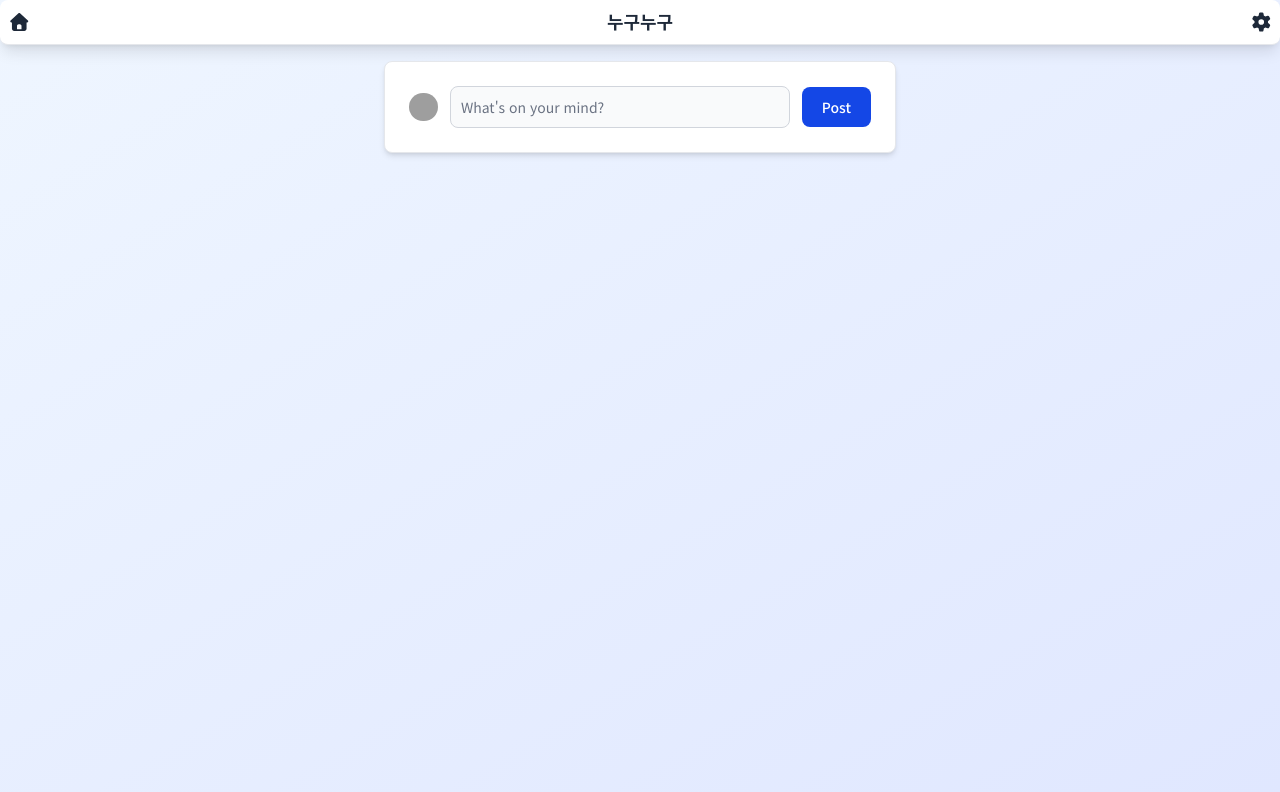
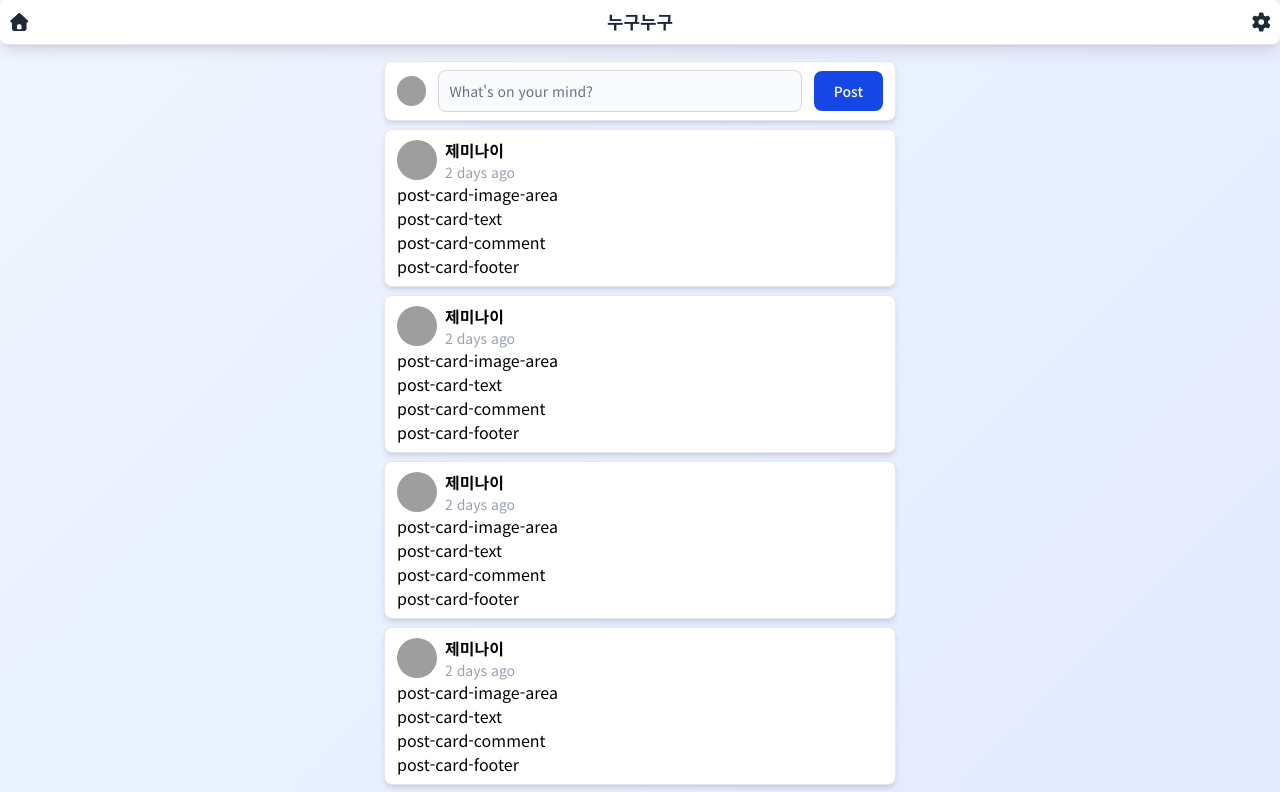
Before and after one commit to 1119xkwks/msa-k8s-taek-story, a React (Vite) app in the folder taek-story-react/taek-story-user/: page / in a window 1280 px wide. Shown: the top 792 px of the page. Built offline with nearby package versions, Linux system fonts and the light colour scheme; grey boxes are pictures that could not be loaded; a web font is replaced by a local one.

Commit message:
중간커밋

```diff
--- a/taek-story-react/taek-story-user/src/components/Header.css
+++ b/taek-story-react/taek-story-user/src/components/Header.css
@@ -1,7 +1,7 @@
 @import "tailwindcss";
 
 .header {
-    @apply flex items-center p-2 border-b text-lg border-gray-200 rounded-lg shadow-lg overflow-hidden  bg-white;
+    @apply sticky top-0 z-50 flex items-center p-2 border-b text-lg border-gray-200 rounded-lg shadow-lg overflow-hidden  bg-white;
 }
 
 .header > div {
--- /dev/null
+++ b/taek-story-react/taek-story-user/src/components/card/PostCard.css
@@ -0,0 +1,25 @@
+@import 'tailwindcss';
+
+.post-card {
+    @apply mb-2;
+}
+
+.post-card .post-card-header {
+    @apply flex;
+}
+
+.post-card .poster-avatar {
+    @apply me-2;
+}
+
+.post-card .poster-wrap {
+    @apply grow;
+}
+
+.post-card .poster-wrap .poster-name {
+    @apply font-bold;
+}
+
+.post-card .poster-wrap .posted-info {
+    @apply text-gray-400 text-sm;
+}
--- /dev/null
+++ b/taek-story-react/taek-story-user/src/components/card/PostCard.jsx
@@ -0,0 +1,30 @@
+import "./PostCard.css";
+import MyCard from "/src/components/layout/MyCard";
+import { Avatar } from "flowbite-react";
+
+const PostCard = () => {
+  return (
+    <MyCard className="post-card">
+      <div className="post-card-header">
+        <Avatar
+          className="poster-avatar"
+          img="https://i.pravatar.cc/40"
+          alt="User avatar"
+          rounded
+        />
+        <div className="poster-wrap">
+          <div className="poster-name">제미나이</div>
+          <div className="posted-info">2 days ago</div>
+        </div>
+      </div>
+      <div className="post-card-content">
+        <div className="post-card-image-area">post-card-image-area</div>
+        <div className="post-card-text">post-card-text</div>
+      </div>
+      <div className="post-card-comment">post-card-comment</div>
+      <div className="post-card-footer">post-card-footer</div>
+    </MyCard>
+  );
+};
+
+export default PostCard;
--- /dev/null
+++ b/taek-story-react/taek-story-user/src/components/layout/MyCard.css
@@ -0,0 +1,7 @@
+@import 'tailwindcss';
+
+.my-card {
+    @apply flex rounded-lg border
+    border-gray-200 bg-white shadow-md dark:border-gray-700 dark:bg-gray-800
+    flex-col p-2 px-3;
+}
--- /dev/null
+++ b/taek-story-react/taek-story-user/src/components/layout/MyCard.jsx
@@ -0,0 +1,7 @@
+import "./MyCard.css";
+
+const MyCard = ({ children, className }) => {
+  return <div className={`my-card ${className}`}>{children}</div>;
+};
+
+export default MyCard;
--- /dev/null
+++ b/taek-story-react/taek-story-user/src/components/section/SectionPostList.css
@@ -0,0 +1,5 @@
+@import 'tailwindcss';
+
+.section-postlist {
+    @apply max-w-lg mx-auto mb-2 grow w-full;
+}
--- /dev/null
+++ b/taek-story-react/taek-story-user/src/components/section/SectionPostList.jsx
@@ -0,0 +1,19 @@
+import "./SectionPostList.css";
+
+import PostCard from "/src/components/card/PostCard";
+
+const SectionPostList = () => {
+  return (
+    <section className="section-postlist">
+      <PostCard />
+      <PostCard />
+      <PostCard />
+      <PostCard />
+      <PostCard />
+      <PostCard />
+      <PostCard />
+    </section>
+  );
+};
+
+export default SectionPostList;
--- a/taek-story-react/taek-story-user/src/components/section/SectionPosting.css
+++ b/taek-story-react/taek-story-user/src/components/section/SectionPosting.css
@@ -3,7 +3,7 @@
 .section-posting {}
 
 .section-posting .section-posting-card {
-    @apply max-w-lg mx-auto;
+    @apply max-w-lg mx-auto mb-2;
 }
 
 .section-posting .section-posting-card-main {
--- a/taek-story-react/taek-story-user/src/components/section/SectionPosting.jsx
+++ b/taek-story-react/taek-story-user/src/components/section/SectionPosting.jsx
@@ -1,6 +1,7 @@
 import "./SectionPosting.css";
-import { Card, Button, Avatar, Textarea } from "flowbite-react";
+import { Button, Avatar, Textarea } from "flowbite-react";
 import { useState } from "react";
+import MyCard from "../layout/MyCard.jsx";
 
 const SectionPosting = () => {
   const [postingText, setPostingText] = useState("");
@@ -12,7 +13,7 @@ const SectionPosting = () => {
 
   return (
     <section className="section-posting">
-      <Card className="section-posting-card ">
+      <MyCard className="section-posting-card">
         <div className="section-posting-card-main">
           <Avatar img="https://i.pravatar.cc/40" alt="User avatar" rounded />
           <Textarea
@@ -32,7 +33,7 @@ const SectionPosting = () => {
             Post
           </Button>
         </div>
-      </Card>
+      </MyCard>
     </section>
   );
 };
--- a/taek-story-react/taek-story-user/src/pages/Home.css
+++ b/taek-story-react/taek-story-user/src/pages/Home.css
@@ -2,5 +2,5 @@
 
 
 .home {
-    /*@apply min-h-screen;*/
+    @apply min-h-screen flex flex-col;
 }
--- a/taek-story-react/taek-story-user/src/pages/Home.jsx
+++ b/taek-story-react/taek-story-user/src/pages/Home.jsx
@@ -6,6 +6,7 @@ import DisplayMyName from "../components/display/DisplayMyName.jsx";
 import AnchorSetting from "../components/anchor/AnchorSetting.jsx";
 import RightMenuDrawer from "../components/drawer/RightMenuDrawer.jsx";
 import SectionPosting from "../components/section/SectionPosting";
+import SectionPostList from "../components/section/SectionPostList";
 
 import { useState } from "react";
 
@@ -24,6 +25,9 @@ const Home = () => {
       {/*글쓰기*/}
       <SectionPosting />
 
+      {/*글목록*/}
+      <SectionPostList />
+
       {/*사이드바*/}
       <RightMenuDrawer
         isMenuOpen={isMenuOpen}
```
